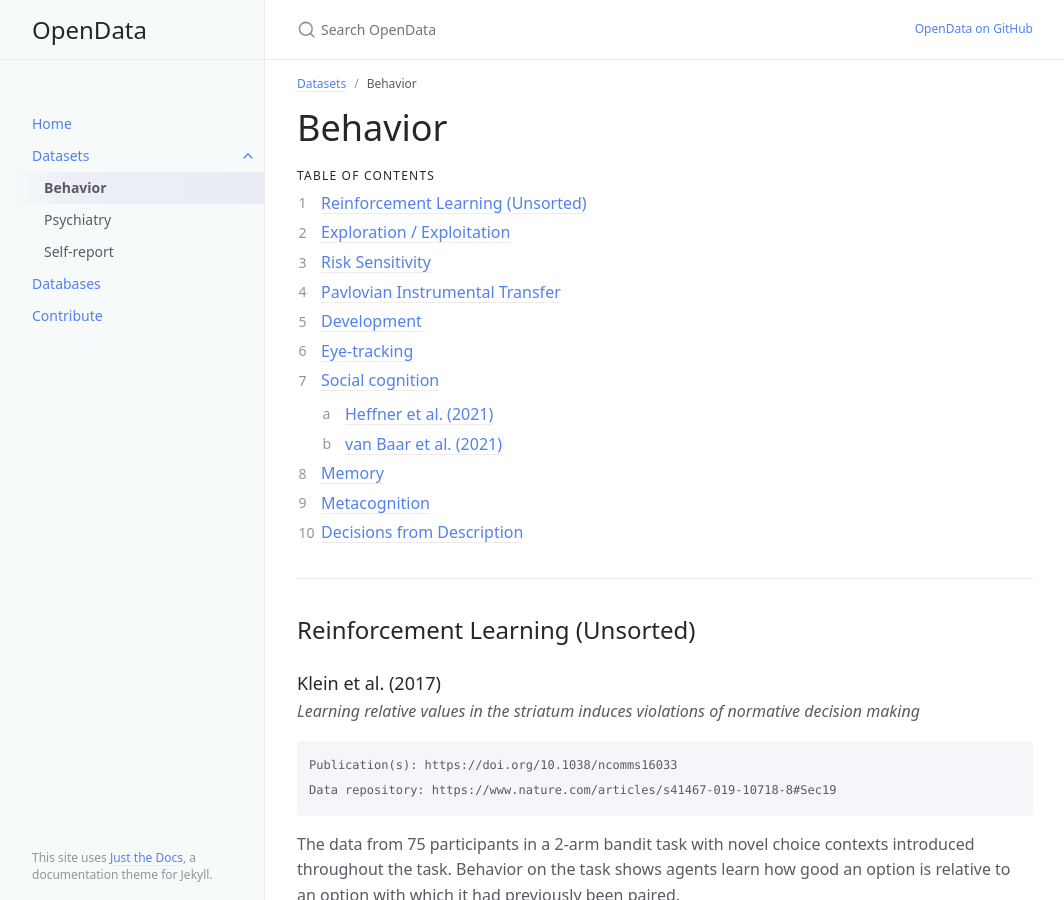
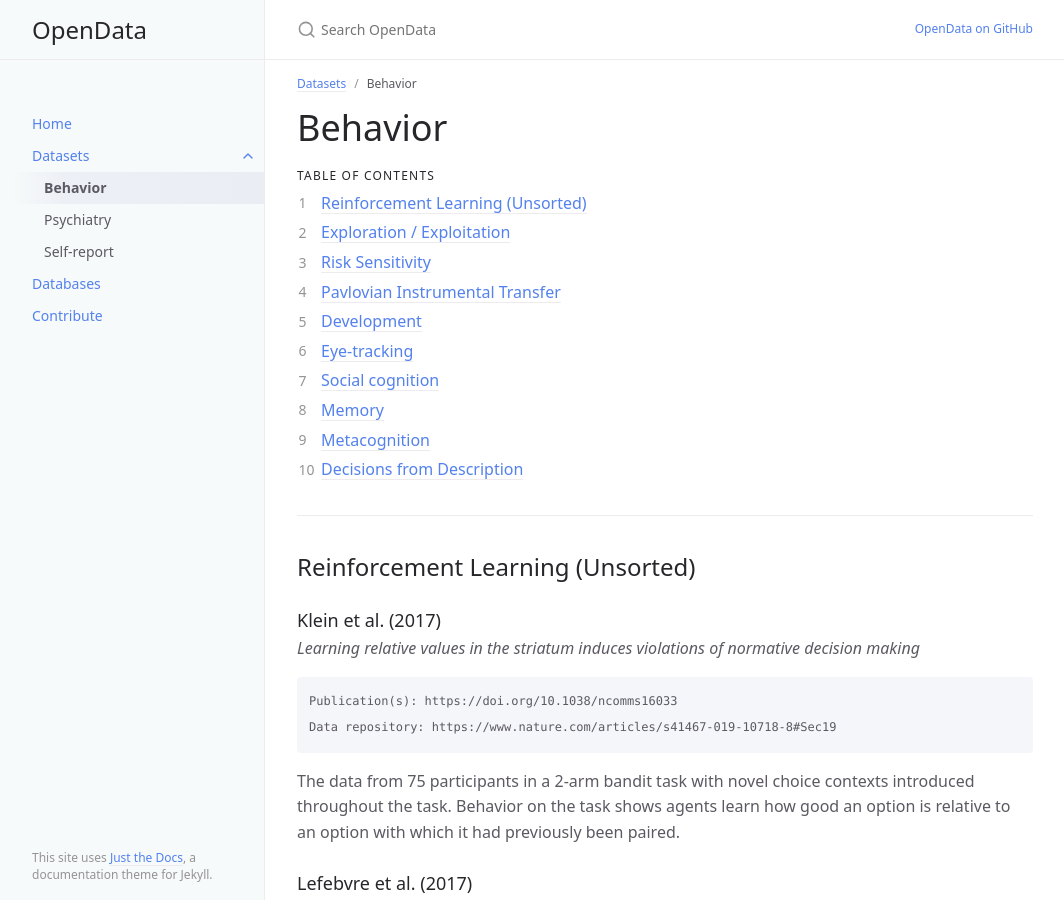
Before and after one commit to nivlab/opendata, a Jekyll site: the page built from docs/datasets/behavior.md, in a window 1280 px wide and 900 px high. Shown: the whole window, without its empty margins (107-1171 px from the left). Built offline with Jekyll 4.4.1, drawn with Linux system fonts in a browser that asks for light colours.

Commit message:
fix formatting

````diff
--- a/docs/datasets/behavior.md
+++ b/docs/datasets/behavior.md
@@ -434,8 +434,8 @@ Data repository: https://osf.io/fdcvw/
 Data from eight experiments testing latent cause inference in a social domain.
 
 ### Heffner et al. (2021)
+{: .no_toc }
 *Emotion prediction errors guide socially adaptive behaviour*
-{: .no_toc }
 ```
 Publication(s): https://doi.org/10.1038/s41562-021-01213-6
 Data repository: https://github.com/jpheffne/epe
@@ -444,8 +444,8 @@ Data repository: https://github.com/jpheffne/epe
 Data from N=1006 participants across four studies testing the impact of emotion prediction errors on choice in a social decision making task.
 
 ### van Baar et al. (2021)
+{: .no_toc }
 *Latent motives guide structure learning during adaptive social choice*
-{: .no_toc }
 ```
 Publication(s): https://doi.org/10.1038/s41562-021-01207-4
 Data repository: https://github.com/jeroenvanbaar/NHB_motives_structure
````
